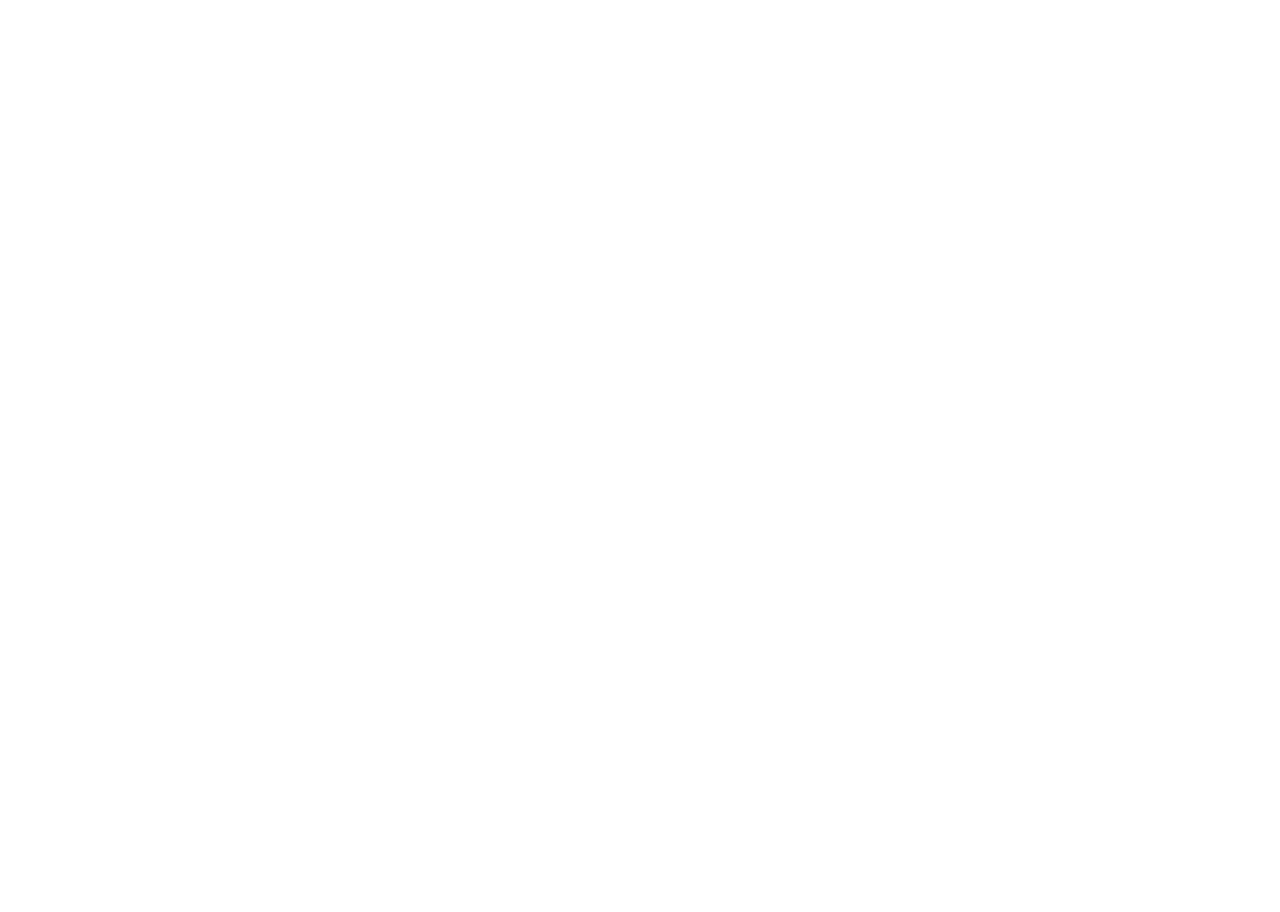
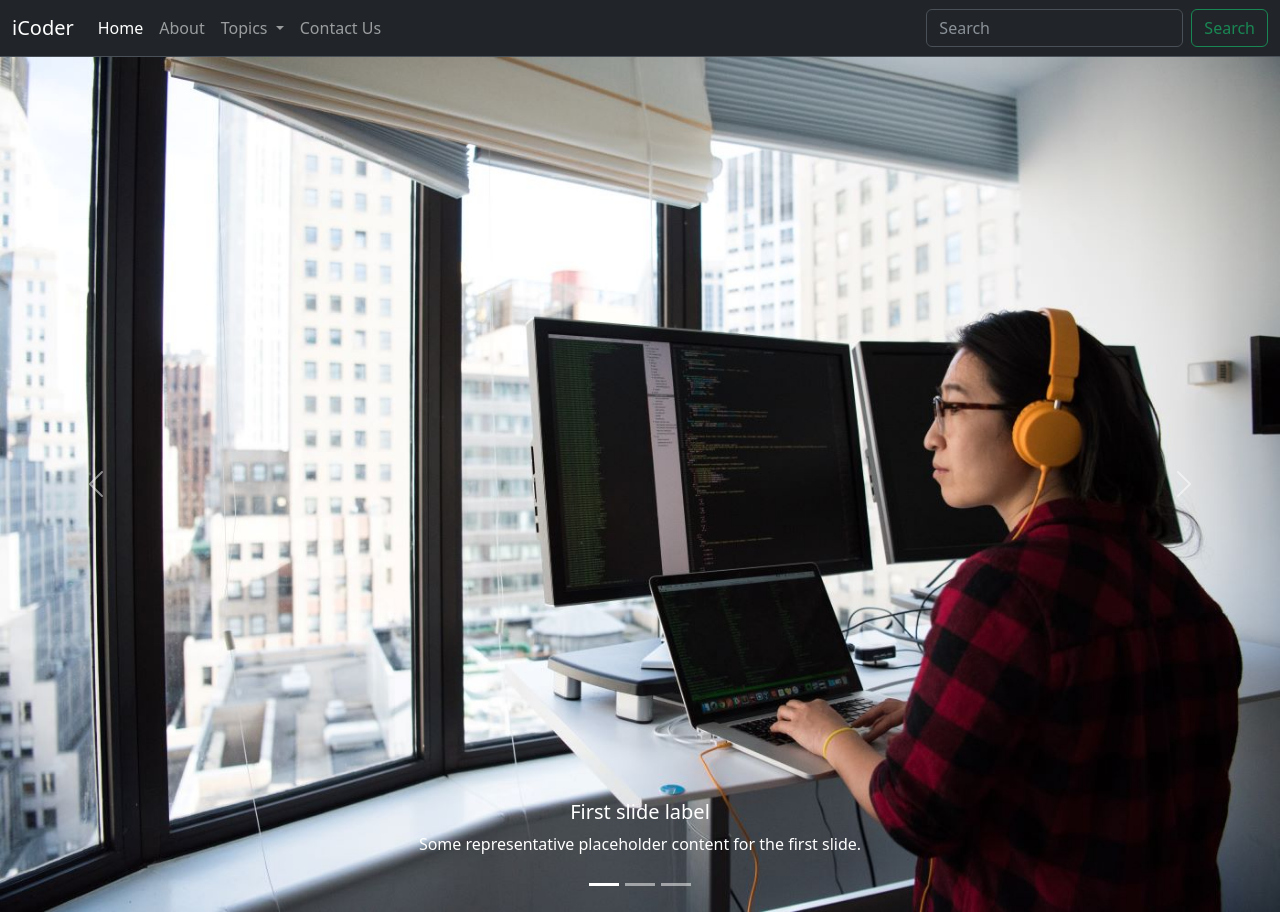
Before and after one commit to sakilaapokharel/Learning_Frontend, a website: page Bootstrap-5/Code with Harry/index.html in a window 1280 px wide. Before the commit the page ends 800 px from the top, so only its background shows below. Drawn offline with nearby package versions, Linux system fonts and the light colour scheme.

Commit message:
Repo Merged

```diff
--- a/Bootstrap-5/Code with Harry/index.html
+++ b/Bootstrap-5/Code with Harry/index.html
@@ -3,13 +3,93 @@
   <head>
     <meta charset="utf-8">
     <meta name="viewport" content="width=device-width, initial-scale=1">
-    <title>Bootstrap demo</title>
+    <title>iCoder - Bootstrap demo</title>
     <link href="https://cdn.jsdelivr.net/npm/bootstrap@5.3.0/dist/css/bootstrap.min.css" rel="stylesheet" integrity="sha384-9ndCyUaIbzAi2FUVXJi0CjmCapSmO7SnpJef0486qhLnuZ2cdeRhO02iuK6FUUVM" crossorigin="anonymous">
   </head>
+
   <body>
+
+    <!-- Nav Bar -->
+    <nav class="navbar navbar-expand-lg  bg-dark border-bottom border-bottom-dark" data-bs-theme="dark">
+      <div class="container-fluid">
+        <a class="navbar-brand" href="#">iCoder</a>
+        <button class="navbar-toggler" type="button" data-bs-toggle="collapse" data-bs-target="#navbarSupportedContent" aria-controls="navbarSupportedContent" aria-expanded="false" aria-label="Toggle navigation">
+          <span class="navbar-toggler-icon"></span>
+        </button>
+        <div class="collapse navbar-collapse" id="navbarSupportedContent">
+          <ul class="navbar-nav me-auto mb-2 mb-lg-0">
+            <li class="nav-item">
+              <a class="nav-link active" aria-current="page" href="/">Home</a>
+            </li>
+            <li class="nav-item">
+              <a class="nav-link" href="/about.html">About</a>
+            </li>
+            <li class="nav-item dropdown">
+              <a class="nav-link dropdown-toggle" href="#" role="button" data-bs-toggle="dropdown" aria-expanded="false">
+                Topics
+              </a>
+              <ul class="dropdown-menu">
+                <li><a class="dropdown-item" href="#">Technology</a></li>
+                <li><a class="dropdown-item" href="#">Web Development</a></li>
+                <li><hr class="dropdown-divider"></li>
+                <li><a class="dropdown-item" href="#">Support</a></li>
+                <li><a class="dropdown-item" href="#">write for us</a></li>
+              </ul>
+            </li>
+            <li class="nav-item">
+              <a class="nav-link" href="/contact.html">Contact Us</a>
+            </li>
+
+          </ul>
+          <form class="d-flex" role="search">
+            <input class="form-control me-2" type="search" placeholder="Search" aria-label="Search">
+            <button class="btn btn-outline-success" type="submit">Search</button>
+          </form>
+        </div>
+      </div>
+    </nav>
 
 
 
+    <!-- Carousel -->
+    <div id="carouselExampleCaptions" class="carousel slide">
+      <div class="carousel-indicators">
+        <button type="button" data-bs-target="#carouselExampleCaptions" data-bs-slide-to="0" class="active" aria-current="true" aria-label="Slide 1"></button>
+        <button type="button" data-bs-target="#carouselExampleCaptions" data-bs-slide-to="1" aria-label="Slide 2"></button>
+        <button type="button" data-bs-target="#carouselExampleCaptions" data-bs-slide-to="2" aria-label="Slide 3"></button>
+      </div>
+      <div class="carousel-inner">
+        <div class="carousel-item active">
+          <img src="Images/Slider-1.jpg" class="d-block w-100 h-50" alt="...">
+          <div class="carousel-caption d-none d-md-block">
+            <h5>First slide label</h5>
+            <p>Some representative placeholder content for the first slide.</p>
+          </div>
+        </div>
+        <div class="carousel-item">
+          <img src="Images/Slider-2.jpg" class="d-block w-100 h-50" alt="...">
+          <div class="carousel-caption d-none d-md-block">
+            <h5>Second slide label</h5>
+            <p>Some representative placeholder content for the second slide.</p>
+          </div>
+        </div>
+        <div class="carousel-item">
+          <img src="Images/Slider-3.jpg" class="d-block w-100 h-50" alt="...">
+          <div class="carousel-caption d-none d-md-block">
+            <h5>Third slide label</h5>
+            <p>Some representative placeholder content for the third slide.</p>
+          </div>
+        </div>
+      </div>
+      <button class="carousel-control-prev" type="button" data-bs-target="#carouselExampleCaptions" data-bs-slide="prev">
+        <span class="carousel-control-prev-icon" aria-hidden="true"></span>
+        <span class="visually-hidden">Previous</span>
+      </button>
+      <button class="carousel-control-next" type="button" data-bs-target="#carouselExampleCaptions" data-bs-slide="next">
+        <span class="carousel-control-next-icon" aria-hidden="true"></span>
+        <span class="visually-hidden">Next</span>
+      </button>
+    </div>
 
     <!-- Script -->
     <script src="https://cdn.jsdelivr.net/npm/bootstrap@5.3.0/dist/js/bootstrap.bundle.min.js" integrity="sha384-geWF76RCwLtnZ8qwWowPQNguL3RmwHVBC9FhGdlKrxdiJJigb/j/68SIy3Te4Bkz" crossorigin="anonymous"></script>
--- /dev/null
+++ b/Bootstrap-5/Code with Harry/style.css
@@ -0,0 +1,3 @@
+.carousel-item{
+    height: 25px;
+}
```
Also changed, not shown: package.json (added, +11 -0 lines), Bootstrap-5/Code with Harry/Images/Slider-1.jpg (added), Bootstrap-5/Code with Harry/Images/Slider-3.jpg (added), Bootstrap-5/Code with Harry/about.html (added), 1 other file.
